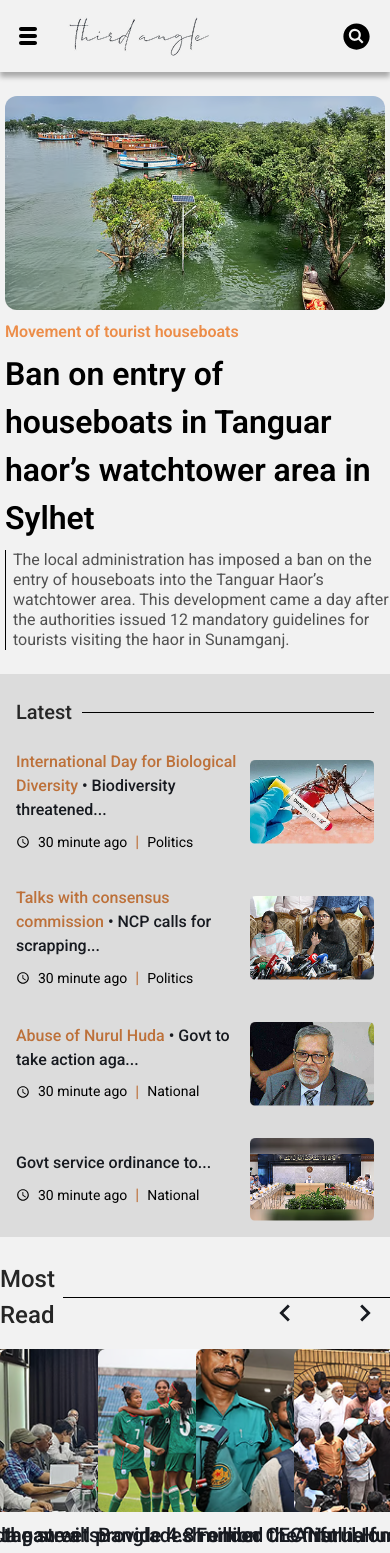
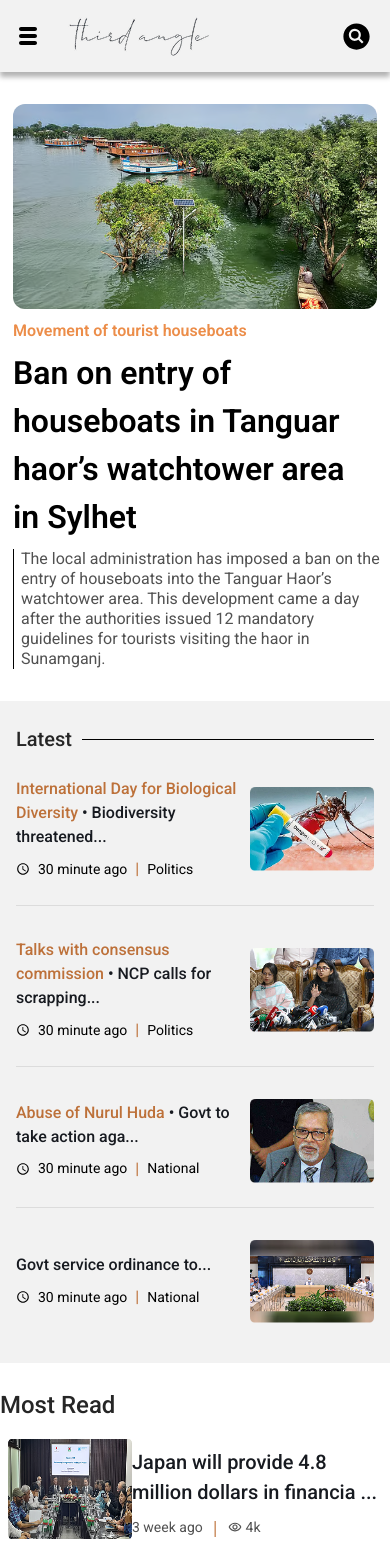
Before and after one commit to y3akin/News-Blog-Project-Demo-, a React (Vite) app: page / in a window 390 px wide. Shown: the top 1553 px of the page. Built offline with nearby package versions, Linux system fonts and the light colour scheme.

Commit message:
News_Blog

```diff
--- a/src/App.jsx
+++ b/src/App.jsx
@@ -14,9 +14,9 @@ const App = () => {
       <Header/>
       <Banner/>
       <HillTracts/>
-      <Bangla/>
+      {/* <Bangla/>
       <Natinal_Addm/>
-      <Footer/>
+      <Footer/> */}
     </>
   )
 }
--- a/src/Components/Banner.jsx
+++ b/src/Components/Banner.jsx
@@ -59,9 +59,9 @@ const Banner = () => {
    ];
 
    return (
-      <section className=" bg-[#F2F2F2] pt-6 pb-12" id="home">
+      <section className=" bg-[#FFFFFF] sm:bg-[#F2F2F2] pt-6 pb-12" id="home">
          <Container>
-            <div className="flex flex-col sm:flex-row items-center gap-[30px]  px-4 sm:p-0">
+            <div className="flex flex-col sm:flex-row items-center gap-[30px]  sm:p-0">
                <div>
                   {bannerTopNews.map((topitem) => (
                      <TopNews topnews={topitem} />
@@ -70,7 +70,7 @@ const Banner = () => {
 
                <div className="hidden sm:w-px h-[614px] bg-[#DCDCDC]"></div>
 
-               <div className=" hidden sm:block bg-[#DCDCDC] sm:bg-transparent">
+               <div className=" hidden sm:block bg-[#FFFFFF] sm:bg-transparent">
                   <div className=" flex flex-col gap-8 items-center">
                      {newsHeadLine.map((item, index) => (
                         <NewsHead key={index} head={item} />
@@ -79,7 +79,7 @@ const Banner = () => {
                </div>
             </div>
 
-            <div className="block sm:hidden bg-[#DCDCDC] sm:bg-transparent mt-6 pt-6 p-4">
+            <div className="block sm:hidden bg-[#F2F2F2] sm:bg-transparent mt-6 pt-6 p-4">
                <div className="sm:hidden flex items-center gap-2.5 mb-6">
                   <h2 className="font-rob font-medium text-xl text-[#262626]">
                      Latest
@@ -87,14 +87,16 @@ const Banner = () => {
                   <div className="w-full h-px bg-black"></div>
                </div>
                <div className=" flex flex-col gap-8 items-start">
-                  {newsHeadLine.map((item, index) => (
-                     <NewsHead key={index} head={item} />
+                  {newsHeadLine.map((item, i) => (
+                     <NewsHead key={i} head={item}   isLast={i === newsHeadLine.length - 1}/>
+
                   ))}
                </div>
             </div>
 
-            <div className="relative">
+            <div className="relative ">
                <MostRead />
+
             </div>
          </Container>
       </section>
--- a/src/Components/Header.jsx
+++ b/src/Components/Header.jsx
@@ -54,13 +54,23 @@ const Header = () => {
       setMenuShow(!menuShow);
    };
 
+   let [search, setSearch] = useState(false);
+   let [searchText, setSearchText] = useState("");
+
+   let handleSearchMenu = () => {
+      if (searchText.trim() !== "") {
+         console.log("Searching for:", searchText);
+      } else {
+         setSearch(!search);
+      }
+   };
+
    return (
       <header className="sticky top-0 z-9999">
          <nav className=" p-4 bg-[#F2F2F2] sm:py-4 shadow-[0px_5px_5px_0px_rgba(0,0,0,0.3)]  relative z-9999">
-
             <Container>
                <Flex className="items-center justify-between relative">
-                  <Category menuShow={menuShow}/>
+                  <Category menuShow={menuShow} />
                   <div className="flex items-center gap-5">
                      <TiThMenu
                         onClick={handleToggleMenu}
@@ -149,8 +159,20 @@ const Header = () => {
                   <div className="flex items-center gap-6">
                      <Icon />
                      <div className="flex items-center gap-1">
-                        {/* <input type="text" className="border rounded-xl text-[16px] px-2 py-0.5 border-[#929292] bg-[#ffffff]" /> */}
-                     <IoSearchCircleSharp className="text-[35px] rounded-full cursor-pointer " />
+                        <input
+                           value={searchText}
+                           onChange={(e) => setSearchText(e.target.value)}
+                           type="text"
+                           placeholder="Search Here..."
+                           className={`font-rob transition-all duration-300 text-[16px] px-2 py-0.5 bg-white border rounded-xl
+         ${search ? "opacity-100 w-30 sm:w-40" : "opacity-0 w-0 p-0 border-0"}
+      `}
+                        />
+
+                        <IoSearchCircleSharp
+                           onClick={handleSearchMenu}
+                           className="text-[35px] rounded-full cursor-pointer "
+                        />
                      </div>
                   </div>
                </Flex>
--- a/src/Components/HillTracts.jsx
+++ b/src/Components/HillTracts.jsx
@@ -62,7 +62,7 @@ const HillTracts = () => {
    return (
       <section className="mt-6 mb-12" id="hillTrack">
          <Container>
-            <div className="flex items-center justify-between">
+            <div className="flex items-center justify-between mb-6">
             <div className="flex items-center gap-2">
                <h2 className="font-rob font-medium text-[24px] text-[#262626]">
                   Hill Tracts
--- a/src/Components/Layouts/Container.jsx
+++ b/src/Components/Layouts/Container.jsx
@@ -2,7 +2,7 @@ import React from 'react'
 
 const Container = ({children}) => {
   return (
-    <div className='max-w-[1200px] mx-auto'>
+    <div className="w-full max-w-7xl mx-auto">
       {children}
     </div>
   )
--- a/src/Components/Layouts/MostReadDis.jsx
+++ b/src/Components/Layouts/MostReadDis.jsx
@@ -4,9 +4,10 @@ import { MdOutlineRemoveRedEye } from "react-icons/md";
 
 const MostReadDis = ({ news }) => {
    return (
-      <div className="w-[290px] mt-4">
-         <img src={news.img} alt={news.head} />
-         <h2 className="mt-2 font-rob font-medium text-[20px] text-textcol cursor-pointer hover:text-hvcol transition-all duration-300">
+      <div className="w-full mt-4 px-2 flex sm:block">
+         <img src={news.img} alt={news.head} className="w-[124px] sm:w-auto" />
+         <div>
+            <h2 className="mt-2 font-rob font-medium text-[20px] text-textcol cursor-pointer hover:text-hvcol transition-all duration-300">
             {news.head.slice(0,50)} {news.head.length > 50 && "..."}
          </h2>
 
@@ -20,6 +21,7 @@ const MostReadDis = ({ news }) => {
                {news.views}
             </h6>
          </Flex>
+         </div>
       </div>
    );
 };
--- a/src/Components/Layouts/MostReadDisBn.jsx
+++ b/src/Components/Layouts/MostReadDisBn.jsx
@@ -4,7 +4,7 @@ import { MdOutlineRemoveRedEye } from "react-icons/md";
 
 const MostReadDisBn = ({ newsbn }) => {
    return (
-      <div className="w-[290px] mt-4 inline-block">
+      <div className="w-full mt-4 px-2 inline-block">
          <img src={newsbn.img} alt={newsbn.head} />
          <h2 className="mt-2 font-noto font-medium text-[20px] text-textcol2 cursor-pointer hover:text-hvcol transition-all duration-300">
             {newsbn.head.slice(0,60)} {newsbn.head.length > 60 && "..."}
--- a/src/Components/Layouts/NewsHead.jsx
+++ b/src/Components/Layouts/NewsHead.jsx
@@ -1,13 +1,17 @@
 import React from "react";
 import { MdOutlineWatchLater } from "react-icons/md";
 
-const NewsHead = ({ head }) => {
+const NewsHead = ({ head, isLast }) => {
    return (
-      <div className="flex justify-between items-center gap-3">
+      <div
+         className={`flex justify-between items-center gap-3 ${
+            !isLast ? "border-b" : ""
+         } sm:border-0 border-[#DCDCDC] pb-6 sm:pb-0`}>
          <div className="w-60 sm:w-[380px]">
             <h2 className="font-rob text-[16px] sm:text-[20px] sm:leading-[30px] font-medium text-textcol cursor-pointer hover:text-hvcol transition-all duration-300">
                <span className="text-[#BD713A]  ">{head.topic}</span>
-               {head.head.slice(0,25)}{head.head.length > 25 && "..."}
+               {head.head.slice(0, 25)}
+               {head.head.length > 25 && "..."}
             </h2>
             <div className="flex items-center mt-2 gap-2">
                <h6 className="flex text-[14px] items-center gap-2 font-rob ">
@@ -19,7 +23,11 @@ const NewsHead = ({ head }) => {
                <h6 className="font-rob text-[14px] ">{head.place}</h6>
             </div>
          </div>
-         <img src={head.img} alt={head.topic} className="w-[124px] sm:w-[193px]" />
+         <img
+            src={head.img}
+            alt={head.topic}
+            className="w-[124px] sm:w-[193px]"
+         />
       </div>
    );
 };
--- a/src/Components/Layouts/TopNews.jsx
+++ b/src/Components/Layouts/TopNews.jsx
@@ -3,7 +3,7 @@ import Flex from "./Flex";
 
 const TopNews = ({ topnews }) => {
    return (
-      <div className="w-[380px] sm:w-[628px]">
+      <div className="w-[380px] sm:w-[628px] p-2 sm:p-0">
          <img src={topnews.img} alt={topnews.head} className="rounded-xl  " />
          <Flex className="flex-col">
             <h4 className="font-rob text-[16px] sm:text-2xl font-semibold leading-5 sm:leading-6 text-[#EC8D49] mt-3 sm:mt-4">
--- a/src/Components/UI/Category.jsx
+++ b/src/Components/UI/Category.jsx
@@ -10,11 +10,10 @@ const Category = ({ menuShow }) => {
    };
    return (
       <div
-         className={`${
-            menuShow
-               ? "max-w-[220px] px-4 bg-[#F2F2F2] rounded-br-2xl shadow-[0px_8px_35px_0px_rgba(0,0,0,0.1)] absolute top-[55.5px] -left-5"
-               : "hidden"
-         }`}>
+         className={`bg-[#F2F2F2] rounded-br-2xl shadow-[0px_8px_35px_0px_rgba(0,0,0,0.1)]
+      absolute top-[55.5px] -left-5 transition-all duration-300 overflow-hidden
+      ${menuShow ? "opacity-100 max-w-[220px] px-4" : "opacity-0 max-w-0 px-0"}
+   `}>
          <h2 className="mt-4 font-rob font-medium text-[20px] border-b border-[#DCDCDC] leading-6 p-2">
             Category
          </h2>
--- a/src/Components/UI/MostRead.jsx
+++ b/src/Components/UI/MostRead.jsx
@@ -93,14 +93,22 @@ const MostRead = () => {
             <h2 className="font-rob font-medium text-[24px] text-[#262626]">
                Most Read
             </h2>
-            <div className="w-[900px] h-px bg-black"></div>
+            <div className="sm:w-[900px] w-0 sm:h-px h-0 bg-black"></div>
          </div>
 
-         <Slider {...settings}>
-            {mstRead.map((item, index) => (
-               <MostReadDis key={index} news={item} />
-            ))}
-         </Slider>
+         <div className="w-full hidden sm:block">
+            <Slider {...settings}>
+               {mstRead.map((item, index) => (
+                  <MostReadDis key={index} news={item} />
+               ))}
+            </Slider>
+         </div>
+
+         <div>
+             {mstRead.map((item, index) => (
+                  <MostReadDis key={index} news={item} />
+               ))}
+         </div>
       </section>
    );
 };
```
